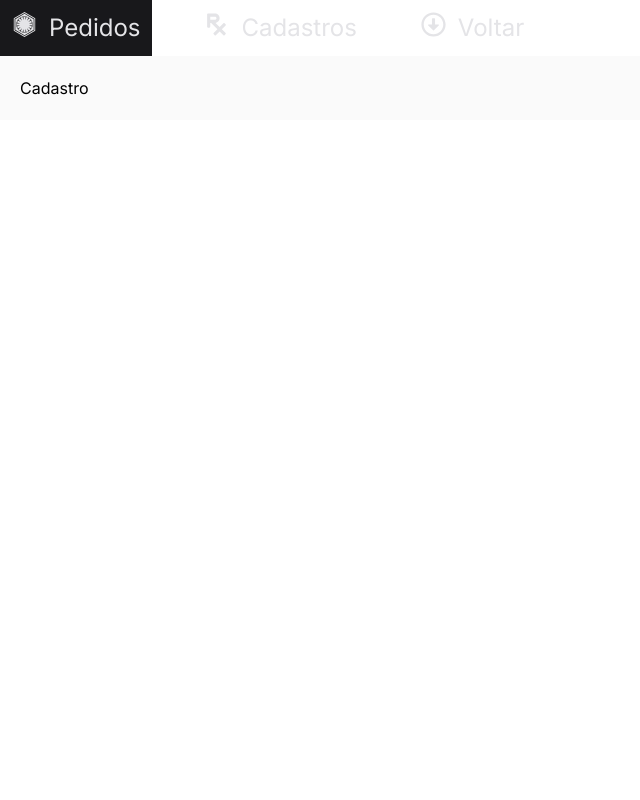
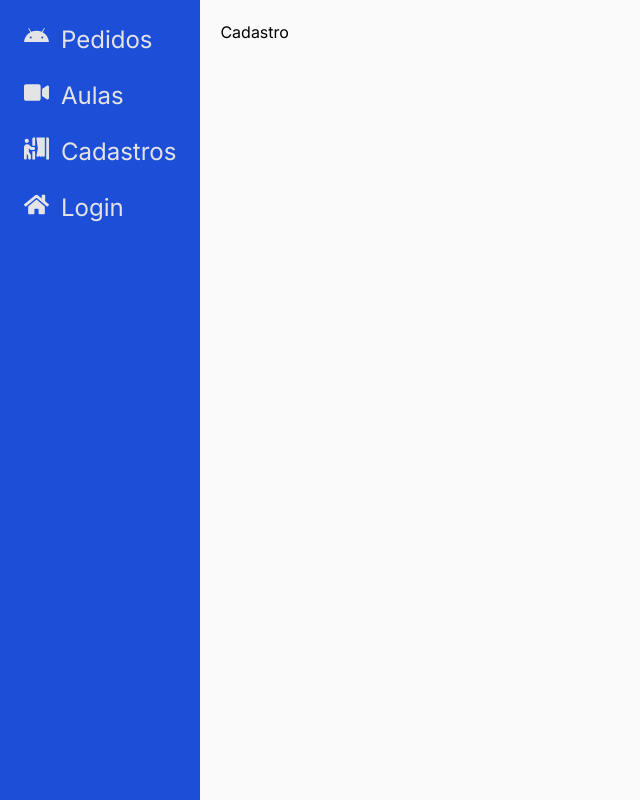
Before and after one commit to srodrigo28/next-filter, a Next.js app: page /cadastro in a window 1280 px wide. Shown: the whole page, without its empty margins (0-640 px from the left). Built offline with nearby package versions, Linux system fonts and the light colour scheme.

Commit message:
updated-layout-and-menu

```diff
--- a/components/shared/LayoutApp/page.tsx
+++ b/components/shared/LayoutApp/page.tsx
@@ -7,7 +7,7 @@ interface LayoutProps{
 
 export default function LayoutApp(props: LayoutProps){
     return(
-        <div>
+        <div className="flex">
             <Menu />
             <section className="flex-1 p-5 bg-zinc-50 text-black">
                 {props.children}
--- a/components/shared/Menu/page.tsx
+++ b/components/shared/Menu/page.tsx
@@ -1,6 +1,6 @@
 import Link from "next/link";
 import { ElementType } from "react";
-import { FaPrescription, FaFirstOrder, FaRegArrowAltCircleDown } from "react-icons/fa"
+import { FaPersonBooth, FaAndroid, FaVideo, FaHome } from "react-icons/fa"
 
 interface ItemMenuProps{
     icone: ElementType
@@ -10,7 +10,7 @@ interface ItemMenuProps{
 
 function ItemMenu( props: ItemMenuProps){
     return(
-        <Link href={props.url} className="flex gap-3 px-3 py-3 hover:bg-zinc-900 text-2xl">
+        <Link href={props.url} className="flex gap-3 px-3 py-3 hover:bg-zinc-900 rounded-md text-2xl">
             <props.icone className="text-zinc-200" size={25} />
             <span className="text-zinc-200">{props.label}</span>
         </Link>
@@ -19,10 +19,11 @@ function ItemMenu( props: ItemMenuProps){
 
 export default function Menu(){
     return(
-        <div className="flex gap-10">
-            <ItemMenu icone={FaFirstOrder} label="Pedidos" url="#" />
-            <ItemMenu icone={FaPrescription} label="Cadastros" url="#" />
-            <ItemMenu icone={FaRegArrowAltCircleDown} label="Voltar" url="#" />
+        <div className="w-62 bg-blue-700 h-screen p-3">
+            <ItemMenu icone={FaAndroid} label="Pedidos" url="#" />
+            <ItemMenu icone={FaVideo} label="Aulas" url="#" />
+            <ItemMenu icone={FaPersonBooth} label="Cadastros" url="#" />
+            <ItemMenu icone={FaHome} label="Login" url="#" />
         </div>
     )
 }
--- /dev/null
+++ b/components/shared/Title/page.tsx
@@ -0,0 +1,13 @@
+import { ElementType } from "react"
+
+interface TitleProps{
+    title: string
+    subTitle: string
+    icon: ElementType
+}
+export default function Title(){
+    return(
+        <div>
+        </div>
+    )
+}
```
